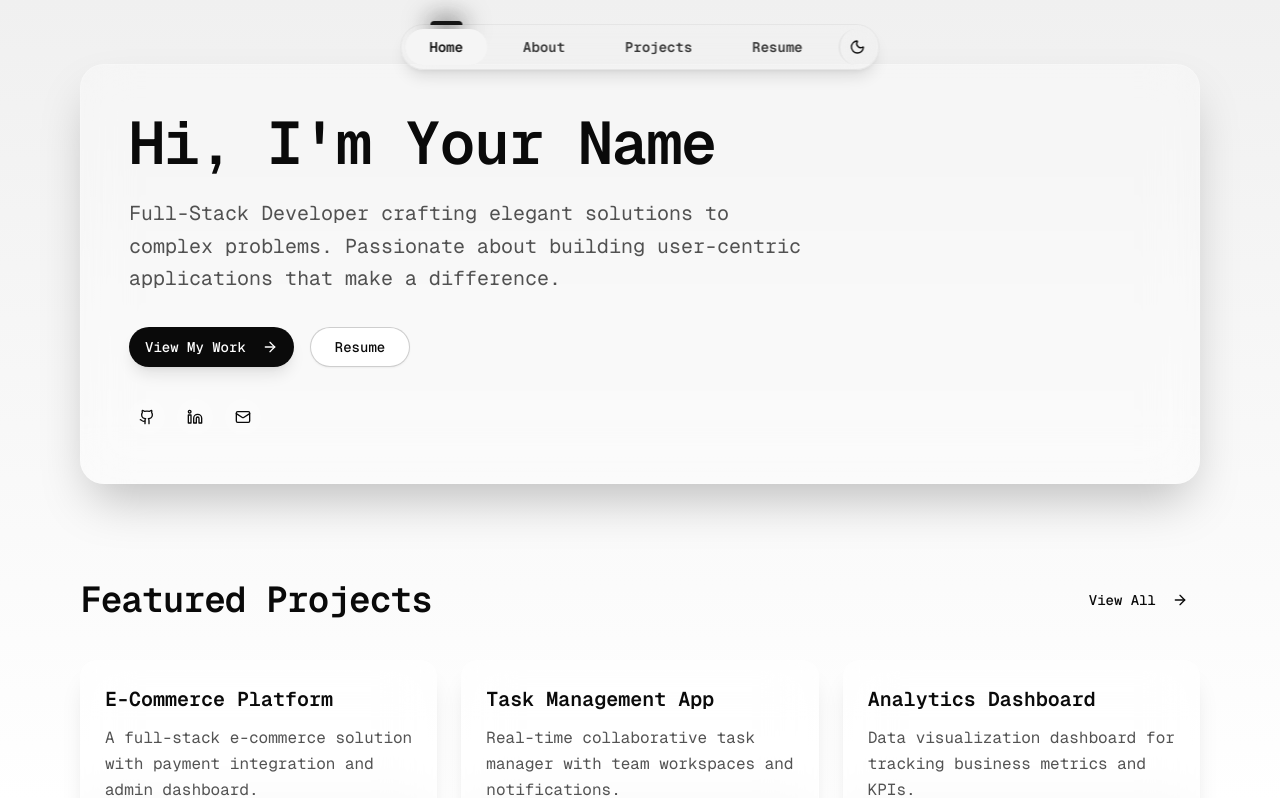
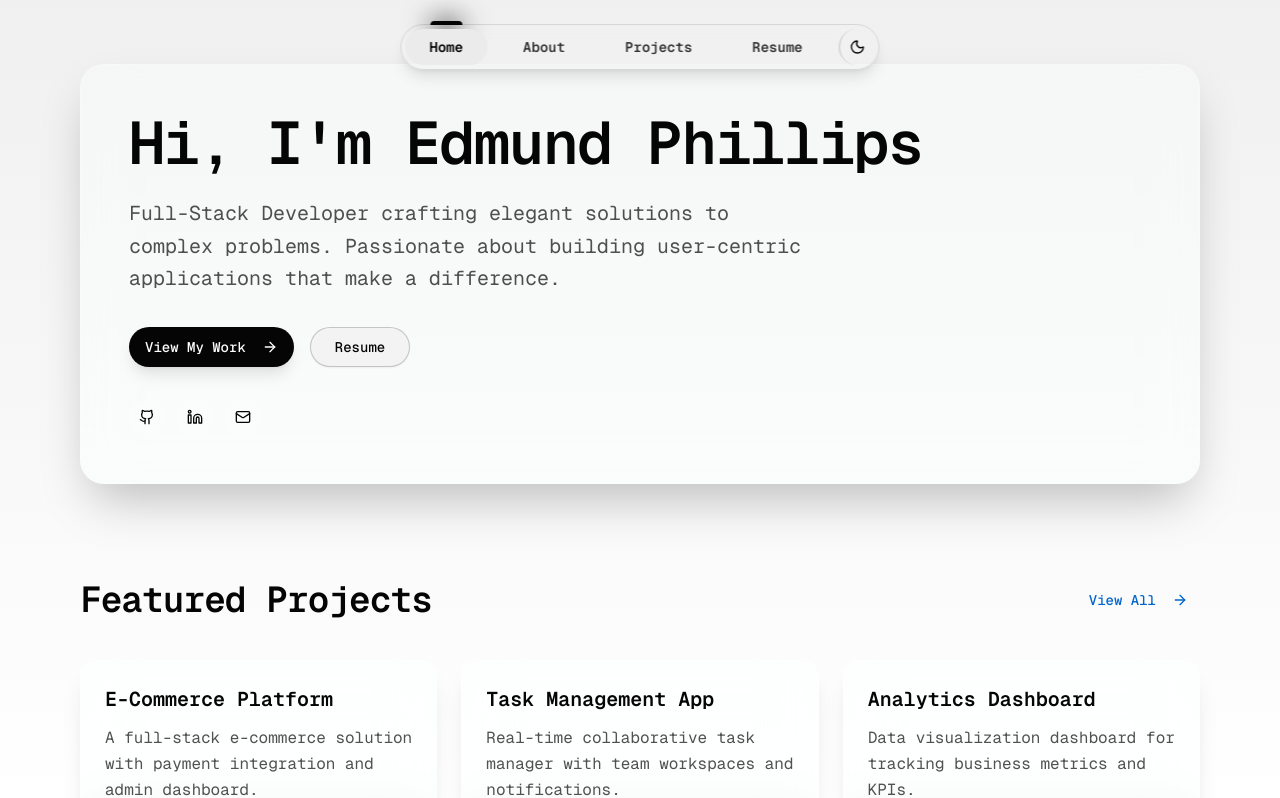
Before and after one commit to scriptkid03/edmund-phillips, a Next.js app: page / in a window 1280 px wide. Shown: the top 798 px of the page. Built offline with nearby package versions, Linux system fonts and the light colour scheme.

Commit message:
refactor: update styling for glassmorphism and remove unused BlurFadeText component

```diff
--- a/src/app/globals.css
+++ b/src/app/globals.css
@@ -1,4 +1,4 @@
-@import "tailwindcss";
+/* @import "tailwindcss";
 @import "tw-animate-css";
 
 @custom-variant dark (&:is(.dark *));
@@ -121,12 +121,155 @@
     background: linear-gradient(to bottom, #f0f0f0, #ffffff) fixed;
   }
 
-  .dark {
-    --primary: oklch(0.72 0.18 45); /* Orange accent */
-    --sidebar-primary: oklch(0.72 0.18 45);
+  .dark body {
+    background: linear-gradient(to bottom, #0f0a08, #1f1612) fixed;
+  }
+} */
+
+@import "tailwindcss";
+@import "tw-animate-css";
+
+@custom-variant dark (&:is(.dark *));
+
+@theme inline {
+  --color-background: var(--background);
+  --color-foreground: var(--foreground);
+  --font-sans: var(--font-geist-sans);
+  --font-mono: var(--font-geist-mono);
+  --color-sidebar-ring: var(--sidebar-ring);
+  --color-sidebar-border: var(--sidebar-border);
+  --color-sidebar-accent-foreground: var(--sidebar-accent-foreground);
+  --color-sidebar-accent: var(--sidebar-accent);
+  --color-sidebar-primary-foreground: var(--sidebar-primary-foreground);
+  --color-sidebar-primary: var(--sidebar-primary);
+  --color-sidebar-foreground: var(--sidebar-foreground);
+  --color-sidebar: var(--sidebar);
+  --color-chart-5: var(--chart-5);
+  --color-chart-4: var(--chart-4);
+  --color-chart-3: var(--chart-3);
+  --color-chart-2: var(--chart-2);
+  --color-chart-1: var(--chart-1);
+  --color-ring: var(--ring);
+  --color-input: var(--input);
+  --color-border: var(--border);
+  --color-destructive: var(--destructive);
+  --color-accent-foreground: var(--accent-foreground);
+  --color-accent: var(--accent);
+  --color-muted-foreground: var(--muted-foreground);
+  --color-muted: var(--muted);
+  --color-secondary-foreground: var(--secondary-foreground);
+  --color-secondary: var(--secondary);
+  --color-primary-foreground: var(--primary-foreground);
+  --color-primary: var(--primary);
+  --color-popover-foreground: var(--popover-foreground);
+  --color-popover: var(--popover);
+  --color-card-foreground: var(--card-foreground);
+  --color-card: var(--card);
+  --color-glass: var(--glass);
+  --color-glass-border: var(--glass-border);
+  --color-apple-blue: var(--apple-blue);
+  --color-apple-blue-hover: var(--apple-blue-hover);
+  --radius-sm: calc(var(--radius) - 4px);
+  --radius-md: calc(var(--radius) - 2px);
+  --radius-lg: var(--radius);
+  --radius-xl: calc(var(--radius) + 4px);
+}
+
+:root {
+  --radius: 0.625rem;
+  /* Light mode - Athens Gray background with dark text */
+  --background: oklch(0.965 0 0); /* #F5F5F7 - Athens Gray */
+  --foreground: oklch(0.117 0 0); /* #1D1D1F - Shark */
+  --card: oklch(1 0 0); /* White */
+  --card-foreground: oklch(0.117 0 0); /* Shark */
+  --popover: oklch(1 0 0);
+  --popover-foreground: oklch(0.117 0 0);
+  --primary: oklch(0.117 0 0); /* Shark - same as foreground for buttons */
+  --primary-foreground: oklch(1 0 0); /* White */
+  --secondary: oklch(0.922 0 0);
+  --secondary-foreground: oklch(0.117 0 0);
+  --muted: oklch(0.94 0 0);
+  --muted-foreground: oklch(0.45 0 0);
+  --accent: oklch(0.94 0 0);
+  --accent-foreground: oklch(0.117 0 0);
+  --destructive: oklch(0.577 0.245 27.325);
+  --border: oklch(0.88 0 0);
+  --input: oklch(0.88 0 0);
+  --ring: oklch(0.55 0.18 250); /* Science Blue */
+  --chart-1: oklch(0.55 0.18 250);
+  --chart-2: oklch(0.6 0.118 184.704);
+  --chart-3: oklch(0.398 0.07 227.392);
+  --chart-4: oklch(0.828 0.189 84.429);
+  --chart-5: oklch(0.769 0.188 70.08);
+  --sidebar: oklch(1 0 0);
+  --sidebar-foreground: oklch(0.117 0 0);
+  --sidebar-primary: oklch(0.55 0.18 250);
+  --sidebar-primary-foreground: oklch(1 0 0);
+  --sidebar-accent: oklch(0.94 0 0);
+  --sidebar-accent-foreground: oklch(0.117 0 0);
+  --sidebar-border: oklch(0.88 0 0);
+  --sidebar-ring: oklch(0.55 0.18 250);
+
+  /* Custom variables for glassmorphism */
+  --glass: oklch(1 0 0 / 30%); /* white/30 for light mode */
+  --glass-border: oklch(1 0 0 / 20%); /* white/20 for light mode */
+  --apple-blue: #0066cc;
+  --apple-blue-hover: #0052a3;
+}
+
+.dark {
+  /* Dark mode - Shark background with Athens Gray text */
+  --background: oklch(0.117 0 0); /* #1D1D1F - Shark */
+  --foreground: oklch(0.965 0 0); /* #F5F5F7 - Athens Gray */
+  --card: oklch(0.18 0 0); /* Slightly lighter than Shark */
+  --card-foreground: oklch(0.965 0 0);
+  --popover: oklch(0.18 0 0);
+  --popover-foreground: oklch(0.965 0 0);
+  --primary: oklch(
+    0.965 0 0
+  ); /* Athens Gray - same as foreground for buttons */
+  --primary-foreground: oklch(0.117 0 0); /* Shark */
+  --secondary: oklch(0.25 0 0);
+  --secondary-foreground: oklch(0.965 0 0);
+  --muted: oklch(0.25 0 0);
+  --muted-foreground: oklch(0.65 0 0);
+  --accent: oklch(0.25 0 0);
+  --accent-foreground: oklch(0.965 0 0);
+  --destructive: oklch(0.704 0.191 22.216);
+  --border: oklch(1 0 0 / 10%);
+  --input: oklch(1 0 0 / 15%);
+  --ring: oklch(0.62 0.2 250); /* Science Blue */
+  --chart-1: oklch(0.62 0.2 250);
+  --chart-2: oklch(0.696 0.17 162.48);
+  --chart-3: oklch(0.769 0.188 70.08);
+  --chart-4: oklch(0.627 0.265 303.9);
+  --chart-5: oklch(0.645 0.246 16.439);
+  --sidebar: oklch(0.18 0 0);
+  --sidebar-foreground: oklch(0.965 0 0);
+  --sidebar-primary: oklch(0.62 0.2 250);
+  --sidebar-primary-foreground: oklch(1 0 0);
+  --sidebar-accent: oklch(0.25 0 0);
+  --sidebar-accent-foreground: oklch(0.965 0 0);
+  --sidebar-border: oklch(1 0 0 / 10%);
+  --sidebar-ring: oklch(0.62 0.2 250);
+
+  /* Custom variables for glassmorphism in dark mode */
+  --glass: oklch(0 0 0 / 30%); /* black/30 for dark mode */
+  --glass-border: oklch(1 0 0 / 10%); /* white/10 for dark mode */
+}
+
+@layer base {
+  * {
+    @apply border-border outline-ring/50;
+  }
+  body {
+    @apply bg-background text-foreground;
+    background: linear-gradient(to bottom, #f0f0f0, #ffffff);
+    background-attachment: fixed;
   }
 
   .dark body {
-    background: linear-gradient(to bottom, #0f0a08, #1f1612) fixed;
+    background: linear-gradient(to bottom, #0a0a0a, #1a1a1a);
+    background-attachment: fixed;
   }
 }
--- a/src/app/page.tsx
+++ b/src/app/page.tsx
@@ -1,12 +1,5 @@
 import Link from "next/link";
 import { Button } from "@/components/ui/button";
-import {
-  Card,
-  CardContent,
-  CardDescription,
-  CardHeader,
-  CardTitle,
-} from "@/components/ui/card";
 import { Badge } from "@/components/ui/badge";
 import { ArrowRight, Github, Linkedin, Mail } from "lucide-react";
 
@@ -51,9 +44,9 @@ export default function Home() {
     <div className='container mx-auto px-4 py-16 max-w-6xl'>
       {/* Hero Section with Glassmorphism */}
       <section className='mb-24'>
-        <div className='backdrop-blur-xl bg-white/30 dark:bg-black/30 border border-white/20 dark:border-white/10 rounded-3xl p-12 shadow-2xl'>
+        <div className='backdrop-blur-xl bg-glass border border-glass-border rounded-3xl p-12 shadow-2xl'>
           <h1 className='text-5xl md:text-6xl font-semibold mb-6 tracking-tight'>
-            Hi, I'm Your Name
+            Hi, I'm Edmund Phillips
           </h1>
           <p className='text-xl text-foreground/70 mb-8 max-w-2xl leading-relaxed'>
             Full-Stack Developer crafting elegant solutions to complex problems.
@@ -61,11 +54,7 @@ export default function Home() {
             difference.
           </p>
           <div className='flex flex-wrap gap-4'>
-            <Button
-              asChild
-              size='lg'
-              className='rounded-full bg-foreground text-background hover:bg-foreground/90 shadow-lg'
-            >
+            <Button asChild size='lg' className='rounded-full shadow-lg'>
               <Link href='/projects'>
                 View My Work <ArrowRight className='ml-2 h-4 w-4' />
               </Link>
@@ -90,6 +79,7 @@ export default function Home() {
                 href='https://github.com'
                 target='_blank'
                 rel='noopener noreferrer'
+                aria-label='GitHub'
               >
                 <Github className='h-5 w-5' />
               </a>
@@ -104,6 +94,7 @@ export default function Home() {
                 href='https://linkedin.com'
                 target='_blank'
                 rel='noopener noreferrer'
+                aria-label='LinkedIn'
               >
                 <Linkedin className='h-5 w-5' />
               </a>
@@ -114,7 +105,7 @@ export default function Home() {
               className='rounded-full hover:bg-foreground/10 backdrop-blur-sm'
               asChild
             >
-              <a href='mailto:your.email@example.com'>
+              <a href='mailto:your.email@example.com' aria-label='Email'>
                 <Mail className='h-5 w-5' />
               </a>
             </Button>
@@ -133,7 +124,10 @@ export default function Home() {
             className='rounded-full hover:bg-foreground/5'
             asChild
           >
-            <Link href='/projects'>
+            <Link
+              href='/projects'
+              className='text-apple-blue hover:text-apple-blue-hover'
+            >
               View All <ArrowRight className='ml-2 h-4 w-4' />
             </Link>
           </Button>
@@ -142,7 +136,7 @@ export default function Home() {
           {featuredProjects.map((project, idx) => (
             <div
               key={idx}
-              className='group backdrop-blur-xl bg-white/50 dark:bg-black/50 border border-white/20 dark:border-white/10 rounded-2xl p-6 shadow-xl hover:shadow-2xl hover:scale-[1.02] transition-all duration-300'
+              className='group backdrop-blur-xl bg-glass border border-glass-border rounded-2xl p-6 shadow-xl hover:shadow-2xl hover:scale-[1.02] transition-all duration-300'
             >
               <h3 className='text-xl font-semibold mb-3'>{project.title}</h3>
               <p className='text-foreground/70 mb-6 leading-relaxed'>
@@ -160,7 +154,7 @@ export default function Home() {
               </div>
               <Link
                 href={project.link}
-                className='inline-flex items-center text-sm font-medium hover:underline underline-offset-4'
+                className='inline-flex items-center text-sm font-medium text-apple-blue hover:text-apple-blue-hover transition-colors'
               >
                 Learn More <ArrowRight className='ml-1 h-3 w-3' />
               </Link>
@@ -171,7 +165,7 @@ export default function Home() {
 
       {/* About Preview */}
       <section className='mb-24'>
-        <div className='backdrop-blur-xl bg-white/30 dark:bg-black/30 border border-white/20 dark:border-white/10 rounded-3xl p-12 shadow-xl'>
+        <div className='backdrop-blur-xl bg-glass border border-glass-border rounded-3xl p-12 shadow-xl'>
           <h2 className='text-4xl font-semibold mb-8 tracking-tight'>
             About Me
           </h2>
@@ -207,7 +201,7 @@ export default function Home() {
           {skills.map((skill) => (
             <span
               key={skill}
-              className='px-5 py-2.5 text-sm font-medium rounded-full backdrop-blur-xl bg-white/50 dark:bg-black/50 border border-white/20 dark:border-white/10 shadow-lg hover:shadow-xl hover:scale-105 transition-all duration-200'
+              className='px-5 py-2.5 text-sm font-medium rounded-full backdrop-blur-xl bg-glass border border-glass-border shadow-lg hover:shadow-xl hover:scale-105 transition-all duration-200'
             >
               {skill}
             </span>
```
Also changed, not shown: src/components/magicui/blur-fade-text.tsx (deleted, +0 -85 lines).
